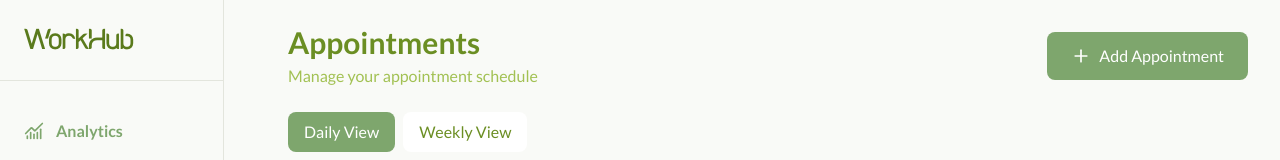
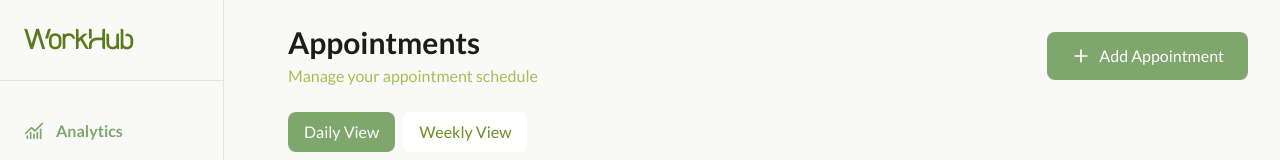
Before and after one commit to cptkorts/WorkHub, a Next.js app: page /appointments in a window 1280 px wide. Shown: the top 160 px of the page. Built offline with nearby package versions, Linux system fonts and the light colour scheme; no server answers; the database is empty; sample sign-in values are in the browser's storage.

Commit message:
Another Commit

```diff
--- a/app/appointments/page.tsx
+++ b/app/appointments/page.tsx
@@ -69,7 +69,7 @@ export default function AppointmentsPage() {
           {/* Page Header */}
           <div className="flex flex-col xl:flex-row xl:justify-between gap-5 xl:gap-0 items-center mb-6">
             <div>
-              <h1 className="text-3xl font-bold text-default text-center xl:text-left">
+              <h1 className="text-3xl font-bold text-text-default text-center xl:text-left">
                 Appointments
               </h1>
               <p className="text-light mt-1">
--- a/components/MetricCard.tsx
+++ b/components/MetricCard.tsx
@@ -19,7 +19,7 @@ export default function MetricCard({
 }: MetricCardProps) {
   return (
     <div
-      className={`group bg-white rounded-lg shadow-xs hover:shadow-sm transition-all duration-200 p-3 lg:p-6 border-l-4 ${borderColor}`}
+      className={`group bg-white rounded-lg shadow-xs hover:shadow-sm transition-all duration-200 p-4 lg:p-6 border-l-4 ${borderColor}`}
     >
       <div className="flex items-center justify-between">
         <div>
```
